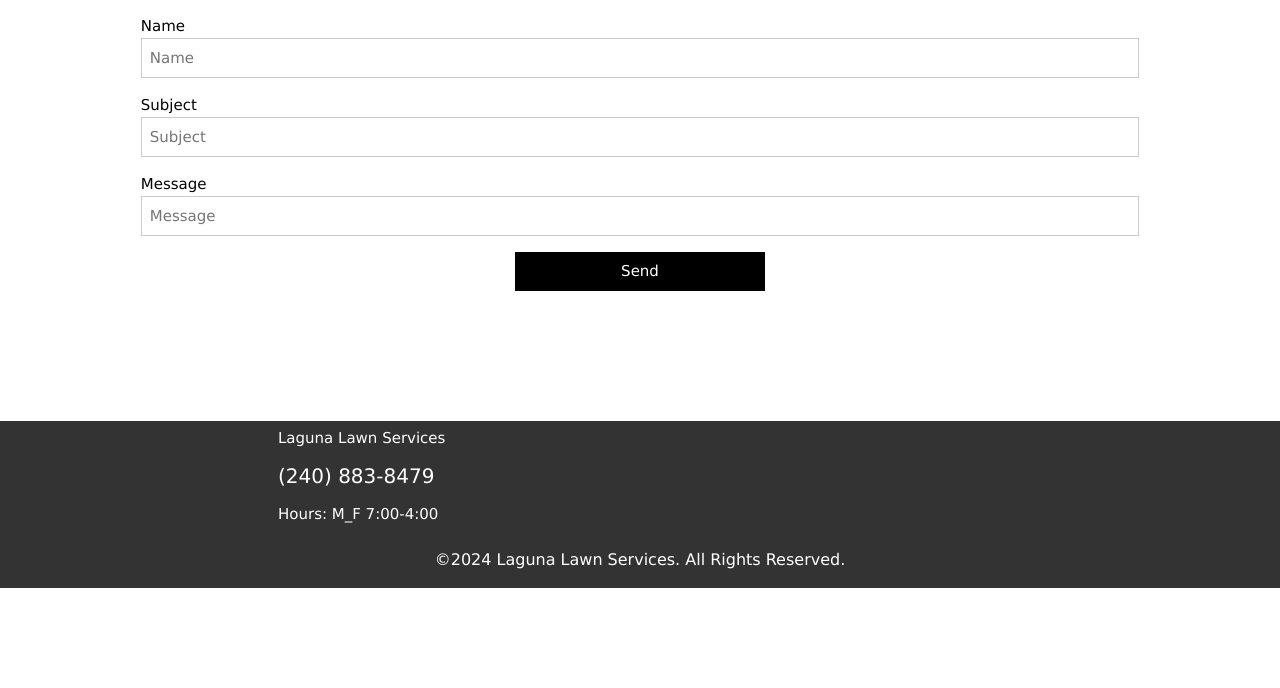
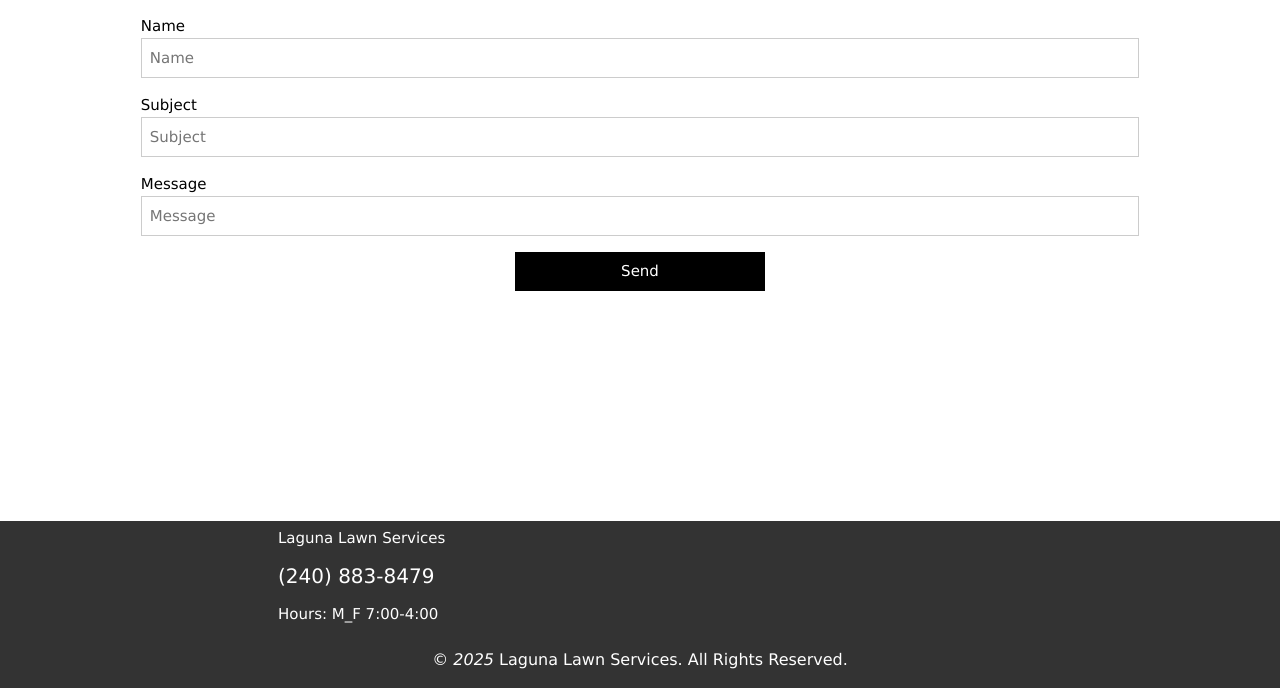
Before and after one commit to Lawnservices/Miguel-Laguna, a PHP site: page /contact.html in a window 1280 px wide. Shown: the part 293-981 px from the top of the page. Before the commit the page ends 881 px from the top, so only its background shows below. Run offline with PHP 8.4, Linux system fonts and the light colour scheme.

Commit message:
fix-pages

```diff
--- a/contact.css
+++ b/contact.css
@@ -36,9 +36,9 @@ label{
  footer{
   width: 100%;
   height: auto;
-  margin-top: 130px;
+  margin-top: 230px;
   background-color: #333;
-
+ margin-bottom: 0px;
 }
 footer .piedepagina{
   width: 60%;
--- a/contact.html
+++ b/contact.html
@@ -48,10 +48,12 @@
 
     <span><a href="tel:12408838479">(240) 883-8479</a></span>
     <span>Hours: M_F 7:00-4:00</span>
-    <p>©2024 Laguna Lawn Services. All Rights Reserved.</p>
+    <p>© <em id="year"></em> Laguna Lawn Services. All Rights Reserved.</p>
   </div>
 </footer>
 </div>
   <script src="contact.js"></script>
+
+  <script src="saludo/script.js"></script>
 </body>
 </html>
--- a/index.html
+++ b/index.html
@@ -102,5 +102,6 @@
     <script src="js/script.js"></script>
     <script src="navbar.js"></script>
     <script src="saludo/app.js"></script>
+    <script src="saludo/script.js"></script>
   </body>
 </html>
--- a/prices.html
+++ b/prices.html
@@ -115,9 +115,10 @@
     </div>
 
   <footer class="w3-container w3-green">
-  <p>©2024 Laguna Lawn Services. All Rights Reserved.</p>
+  <p>©<em id="year"></em> Laguna Lawn Services. All Rights Reserved.</p>
 </footer>
 <script src="script/script.js"></script>
+<script src="saludo/script.js"></script>
 </body>
 
 </html>
--- a/saludo/app.js
+++ b/saludo/app.js
@@ -12,5 +12,3 @@ if (todayHours >= 18){
  greetin = 'Welcome, thank you for visiting us.';
 }
 document.getElementById('demo').textContent = greetin;
-
-document.getElementById('year').textContent = new Date () .getFullYear();
--- /dev/null
+++ b/saludo/script.js
@@ -0,0 +1 @@
+document.getElementById('year').textContent = new Date () .getFullYear();
```
